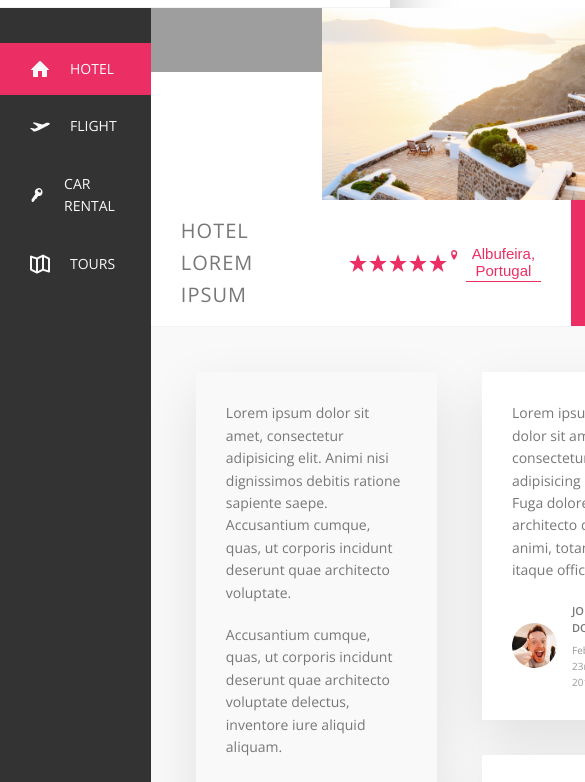
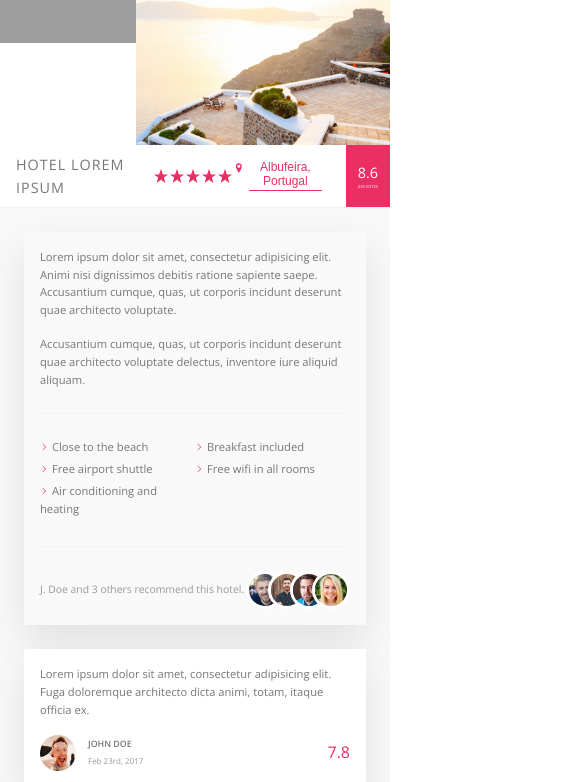
Before and after one commit to JuanLucasLaur/trillo, a website: page index.html in a window 390 px wide. Shown: the part 142-924 px from the top of the page, 585 px wide, since content can reach past the window. Drawn offline with nearby package versions, Linux system fonts and the light colour scheme; grey boxes are pictures that could not be loaded.

Commit message:
Feature/add media queries (#8)
Add media queries

```diff
--- a/package.json
+++ b/package.json
@@ -1,6 +1,6 @@
 {
   "name": "trillo",
-  "version": "0.1.0",
+  "version": "1.0.0",
   "description": "Fictional booking app",
   "main": "index.js",
   "scripts": {
--- /dev/null
+++ b/sass/abstracts/_mixins.scss
@@ -0,0 +1,33 @@
+/* Mixins */
+
+@mixin responsive-breakpoint($breakpoint) {
+  @if $breakpoint == breakpoint-smallest {
+    @media only screen and (max-width: $screen-width-smallest) {
+      @content;
+    }
+  }
+
+  @if $breakpoint == breakpoint-small {
+    @media only screen and (max-width: $screen-width-small) {
+      @content;
+    }
+  }
+
+  @if $breakpoint == breakpoint-medium {
+    @media only screen and (max-width: $screen-width-medium) {
+      @content;
+    }
+  }
+
+  @if $breakpoint == breakpoint-large {
+    @media only screen and (max-width: $screen-width-large) {
+      @content;
+    }
+  }
+
+  @if $breakpoint == breakpoint-largest {
+    @media only screen and (max-width: $screen-width-largest) {
+      @content;
+    }
+  }
+}
--- a/sass/abstracts/_variables.scss
+++ b/sass/abstracts/_variables.scss
@@ -17,3 +17,9 @@
 
   --border-gray: 1px solid var(--color-gray-lighter);
 }
+
+$screen-width-smallest: 31.25em;
+$screen-width-small: 37.5em;
+$screen-width-medium: 56.25em;
+$screen-width-large: 68.75em;
+$screen-width-largest: 80em;
--- a/sass/base/_base.scss
+++ b/sass/base/_base.scss
@@ -15,6 +15,10 @@ html {
   box-sizing: border-box;
   // Set default root font-size to 10px (62.5% of 16px) to make it easier to work with rems for responsiveness
   font-size: 62.5%;
+
+  @include responsive-breakpoint(breakpoint-large) {
+    font-size: 50%;
+  }
 }
 
 body {
--- a/sass/components/_recommendations.scss
+++ b/sass/components/_recommendations.scss
@@ -10,7 +10,7 @@
   }
 
   &__friends {
-
+    display: flex;
   }
 
   &__photo {
@@ -21,7 +21,7 @@
     width: 4rem;
 
     &:not(:last-child) {
-      margin-right: -1.5rem;
+      margin-right: -2rem;
     }
   }
 }
--- a/sass/components/_reviews.scss
+++ b/sass/components/_reviews.scss
@@ -5,6 +5,11 @@
   margin-bottom: 3.5rem;
   padding: 3rem;
   position: relative;
+
+  @include responsive-breakpoint(breakpoint-medium) {
+    margin-bottom: 3rem;
+    padding: 2rem;
+  }
 
   &__text {
     margin-bottom: 2rem;
--- a/sass/components/_search-box.scss
+++ b/sass/components/_search-box.scss
@@ -4,6 +4,12 @@
   display: flex;
   flex: 0 0 40%;
   justify-content: center;
+
+  @include responsive-breakpoint(breakpoint-smallest) {
+    background-color: var(--color-gray-lighter);
+    flex: 0 0 100%;
+    order: 1;
+  }
 
   &__input {
     background-color: var(--color-gray-lighter);
--- a/sass/layout/_container.scss
+++ b/sass/layout/_container.scss
@@ -2,6 +2,11 @@
   background-color: var(--color-gray-lightest);
   box-shadow: var(--shadow-dark);
   margin: 8rem auto;
-  max-width: 120rem;
+  max-width: 128rem;
   min-height: 50rem;
+
+  @include responsive-breakpoint(breakpoint-largest) {
+    margin: 0;
+    max-width: 100%;
+  }
 }
--- a/sass/layout/_header.scss
+++ b/sass/layout/_header.scss
@@ -7,6 +7,12 @@
   font-size: 1.4rem;
   height: 7rem;
   justify-content: space-between;
+
+  @include responsive-breakpoint(breakpoint-smallest) {
+    align-content: space-around;
+    flex-wrap: wrap;
+    height: 10rem;
+  }
 
   .top-nav {
     align-items: center;
--- a/sass/layout/_sidebar.scss
+++ b/sass/layout/_sidebar.scss
@@ -11,15 +11,30 @@
     list-style: none;
     margin-top: 3.5rem;
 
+    @include responsive-breakpoint(breakpoint-medium) {
+      display: flex;
+      margin: 0;
+    }
+
     &__icon {
       fill: currentColor;
       height: 2rem;
       margin-right: 2rem;
       width: 2rem;
+
+      @include responsive-breakpoint(breakpoint-small) {
+        height: 1.5rem;
+        margin: 0 0.5rem;
+        width: 1.5rem;
+      }
     }
 
     &__item {
       position: relative;
+
+      @include responsive-breakpoint(breakpoint-medium) {
+        flex: 1;
+      }
 
       &::before {
         background-color: var(--color-primary);
@@ -46,6 +61,10 @@
 
       &:not(:last-child) {
         margin-bottom: 0.5rem;
+
+        @include responsive-breakpoint(breakpoint-medium) {
+          margin: 0;
+        }
       }
     }
 
@@ -61,6 +80,16 @@
         padding: 1.5rem 3rem;
         text-decoration: none;
         text-transform: uppercase;
+
+        @include responsive-breakpoint(breakpoint-medium) {
+          justify-content: center;
+          padding: 2rem;
+        }
+
+        @include responsive-breakpoint(breakpoint-small) {
+          flex-direction: column;
+          padding: 1.5rem;
+        }
       }
     }
   }
@@ -70,5 +99,9 @@
     font-size: 1.2rem;
     padding: 2.5rem;
     text-align: center;
+
+    @include responsive-breakpoint(breakpoint-medium) {
+      display: none;
+    }
   }
 }
--- a/sass/main.scss
+++ b/sass/main.scss
@@ -1,4 +1,5 @@
 /* Import abstracts */
+@import "abstracts/mixins";
 @import "abstracts/variables";
 
 /* Import base */
--- a/sass/pages/_home.scss
+++ b/sass/pages/_home.scss
@@ -1,6 +1,10 @@
 /* Home */
 .content {
   display: flex;
+
+  @include responsive-breakpoint(breakpoint-medium) {
+    flex-direction: column;
+  }
 
   .hotel-view {
     background-color: #fff;
@@ -18,6 +22,11 @@
         letter-spacing: 1px;
         padding: 1.5rem 3rem;
         text-transform: uppercase;
+
+        @include responsive-breakpoint(breakpoint-small) {
+          font-size: 1.8rem;
+          padding: 1rem 2rem;
+        }
       }
 
       &__icon {
@@ -46,16 +55,28 @@
         justify-content: center;
         margin-left: 3rem;
         padding: 0 2rem;
+
+        @include responsive-breakpoint(breakpoint-small) {
+          padding: 0 1.5rem;
+        }
       }
 
       &__rating-average {
         font-size: 2rem;
         font-weight: 300;
+
+        @include responsive-breakpoint(breakpoint-small) {
+          font-size: 1.8rem;
+        }
       }
 
       &__rating-count {
         font-size: 1rem;
         text-transform: uppercase;
+
+        @include responsive-breakpoint(breakpoint-small) {
+          font-size: 0.5rem;
+        }
       }
 
       &__stars-container {
@@ -69,6 +90,15 @@
       flex: 0 0 60%;
       margin-right: 4.5rem;
       padding: 3rem;
+
+      @include responsive-breakpoint(breakpoint-medium) {
+        margin-right: 3rem;
+        padding: 2rem;
+      }
+
+      @include responsive-breakpoint(breakpoint-small) {
+        margin: 0 0 3rem;
+      }
     }
 
     .detail {
@@ -77,6 +107,14 @@
       display: flex;
       font-size: 1.4rem;
       padding: 4.5rem;
+
+      @include responsive-breakpoint(breakpoint-medium) {
+        padding: 3rem;
+      }
+
+      @include responsive-breakpoint(breakpoint-small) {
+        flex-direction: column;
+      }
     }
 
     .user-reviews {
@@ -90,6 +128,10 @@
       padding: 3.5rem 0;
       text-align: center;
 
+      @include responsive-breakpoint(breakpoint-medium) {
+        padding: 2.5rem 0;
+      }
+
       &__book-now {
         font-size: 1.5rem;
         font-weight: 300;
```
Also changed, not shown: css/style.css.
